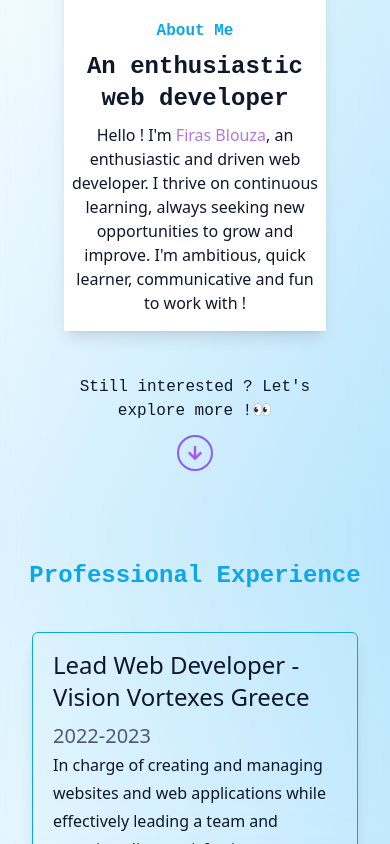
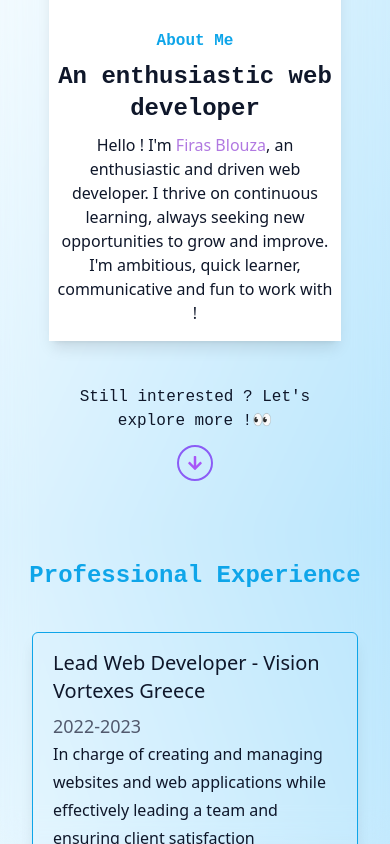
Before and after one commit to firasblouza/portfolio, a React (Create React App) app: page / in a window 390 px wide. Shown: the part 1156-2000 px from the top of the page. Built offline with nearby package versions, Linux system fonts and the light colour scheme.

Commit message:
Fixed responsiveness issues

```diff
--- a/src/components/About.js
+++ b/src/components/About.js
@@ -6,7 +6,7 @@ const About = ({ startAnimation, aboutLetsConnect }) => {
   return (
     <section
       id="about"
-      className="flex flex-col justify-center items-center pt-14 w-full min-h-screen overflow-hidden bg-gradient-to-br from-white to-sky-200 dark:from-[#0F172A] dark:to-sky-700 text-[#0F172A] dark:text-white px-5">
+      className="flex flex-col justify-center items-center pt-14 w-full min-h-screen overflow-hidden bg-gradient-to-br from-white to-sky-200 dark:from-[#0F172A] dark:to-sky-700 text-[#0F172A] dark:text-white  md:px-5">
       {/* An overlay to blur the background, some sort of tempered glass effect. */}
       <div className="about-bg inset-0 w-full h-full bg-opacity-60 backdrop-blur-lg"></div>
       {/* Made the about card in a seperate re usable component.*/}
--- a/src/components/ExperienceCard.js
+++ b/src/components/ExperienceCard.js
@@ -4,10 +4,10 @@ const ExperienceCard = ({ title, date, experience }) => {
   return (
     <div className="flex flex-col w-full h-auto border py-2 px-5 border-sky-500 rounded-md shadow-lg z-10">
       <div className="card-title flex flex-col justify-start flex-grow">
-        <h1 className="font-medium text-2xl my-2 text-[#0F172A] dark:text-white">
+        <h1 className="font-medium text-xl md:text-2xl my-2 text-[#0F172A] dark:text-white">
           {title}
         </h1>
-        <h1 className="font-medium text-[20px] md:text[32px] text-[#51596d] dark:text-[#a7a7a7]">
+        <h1 className="font-medium text-[18px] md:text[32px] text-[#51596d] dark:text-[#a7a7a7]">
           {date}
         </h1>
       </div>
```
